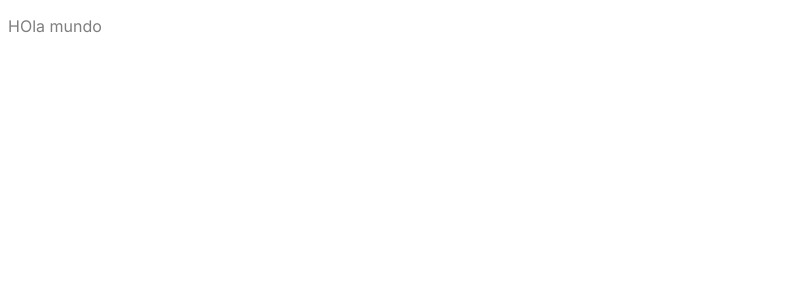
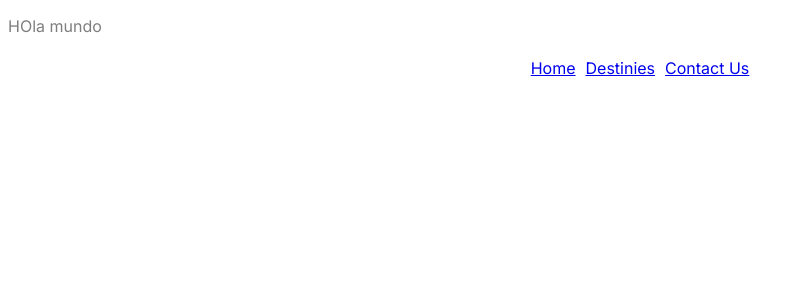
Before and after one commit to AndreyrM01/project_hotel, a Next.js app: page / in a window 1280 px wide. Shown: the top 300 px of the page, without its empty margins (0-804 px from the left). Built offline with nearby package versions, Linux system fonts and the light colour scheme.

Commit message:
feat(add):"adding navigation to the page "

```diff
--- /dev/null
+++ b/src/app/componets/Navigation.jsx
@@ -0,0 +1,49 @@
+import { Box, Link } from '@chakra-ui/react';
+import { Link as NextLink } from 'next/link';
+
+const Navigation = () => {
+  return (
+    <Box
+      as="nav"
+      display="flex"
+      alignItems="center"
+      p={4}
+      justifyContent="space-between"
+    >
+      <Box display="flex" flex="1" justifyContent="center">
+        <Link
+          as={NextLink}
+          href="/"
+          _hover={{ textDecoration: 'underline' }}
+          px={4}
+          py="2"
+          mx="1"
+        >
+          Home
+        </Link>
+        <Link
+          as={NextLink}
+          href="/destinies"
+          _hover={{ textDecoration: 'underline' }}
+          px={4}
+          py="2"
+          mx="1"
+        >
+          Destinies
+        </Link>
+        <Link
+          as={NextLink}
+          href="/contact"
+          _hover={{ textDecoration: 'underline' }}
+          px={4}
+          py="2"
+          mx="1"
+        >
+          Contact Us
+        </Link>
+      </Box>
+    </Box>
+  );
+};
+
+export default Navigation;
--- a/src/app/page.js
+++ b/src/app/page.js
@@ -1,9 +1,11 @@
 import { Text } from '@chakra-ui/react'
+import Navigation from './componets/Navigation';
 
 export default function Home() {
   return(
     <>
       <Text opacity="50%">HOla mundo</Text>
+      <Navigation />
     </>
   );
 }
```
